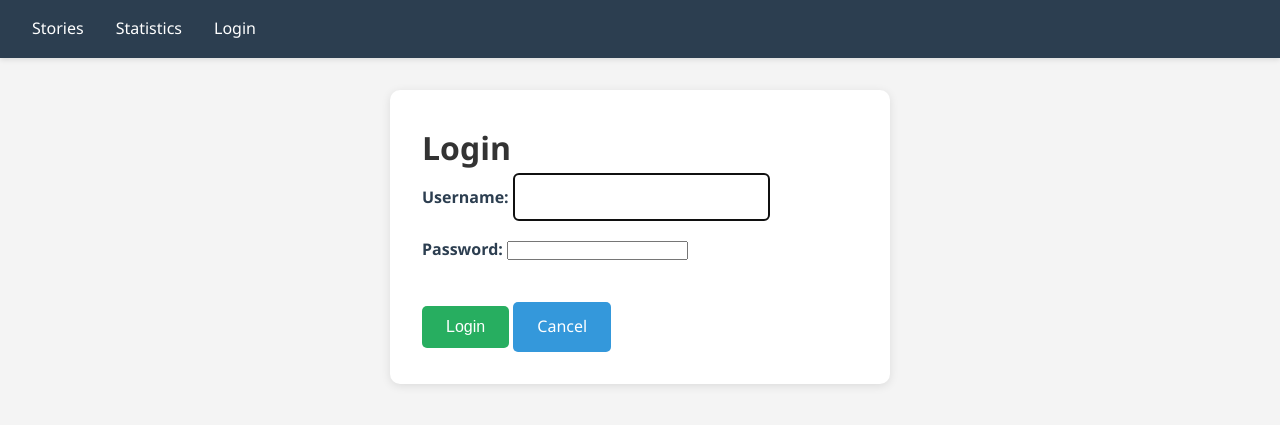
After one commit to iulian0o/Choose_Your_Own_Adventure, a Django app: page /login/ in a window 1280 px wide. The commit adds this page. Shown: the top 425 px of the page. Run offline with Django 5.2, Linux system fonts and the light colour scheme.

Commit message:
Feat: Created a superuser and a login page

```diff
--- a/django-app/nahb/settings.py
+++ b/django-app/nahb/settings.py
@@ -120,3 +120,7 @@ STATIC_URL = 'static/'
 
 FLASK_API_URL = 'http://localhost:5000'
 FLASK_API_KEY = 'your-secret-api-key-12345'
+
+LOGIN_URL = '/login/'
+LOGIN_REDIRECT_URL = '/author/'
+LOGOUT_REDIRECT_URL = '/'
--- a/django-app/stories/urls.py
+++ b/django-app/stories/urls.py
@@ -1,4 +1,5 @@
 from django.urls import path
+from django.contrib.auth import views as auth_views
 from . import views
 
 urlpatterns = [
@@ -11,13 +12,12 @@ urlpatterns = [
     path('play/<int:story_id>/', views.play_story, name='play_story'),
     path('play/<int:story_id>/page/<int:page_id>/', views.play_page, name='play_page'),
 
-    # Author tools
+    # Authentication
+    path('login/', auth_views.LoginView.as_view(template_name='registration/login.html'), name='login'),
+    path('logout/', views.user_logout, name='logout'),
+
+    # Author tools (login required)
     path('author/', views.author_dashboard, name='author_dashboard'),
-    path('author/story/<int:story_id>/edit/', views.story_edit, name='story_edit'),
+    path('author/story/create/', views.simple_story_create, name='story_create'),
     path('author/story/<int:story_id>/delete/', views.story_delete, name='story_delete'),
-    path('author/story/<int:story_id>/page/create/', views.page_create, name='page_create'),
-    path('author/page/<int:page_id>/choice/create/', views.choice_create, name='choice_create'),
-    path('author/story/<int:story_id>/publish/', views.story_publish, name='story_publish'),
-    path('author/story/create/', views.simple_story_create, name='story_create'),
-
 ]
--- a/django-app/templates/base.html
+++ b/django-app/templates/base.html
@@ -186,7 +186,12 @@
       <ul>
         <li><a href="{% url 'story_list' %}">Stories</a></li>
         <li><a href="{% url 'statistics' %}">Statistics</a></li>
-        <li><a href="{% url 'author_dashboard' %}">Author Dashboard</a></li>
+        {% if user.is_authenticated %}
+            <li><a href="{% url 'author_dashboard' %}">Author Dashboard</a></li>
+            <li><a href="{% url 'logout' %}">Logout ({{ user.username }})</a></li>
+        {% else %}
+            <li><a href="{% url 'login' %}">Login</a></li>
+        {% endif %}
       </ul>
     </nav>
 
--- /dev/null
+++ b/django-app/templates/registration/login.html
@@ -0,0 +1,34 @@
+{% extends 'base.html' %}
+
+{% block title %}Login - NAHB{% endblock %}
+
+{% block content %}
+<div class="card" style="max-width: 500px; margin: 0 auto;">
+    <h1>Login</h1>
+
+    <form method="post">
+        {% csrf_token %}
+
+        {% if form.errors %}
+        <div style="background: #f8d7da; color: #721c24; padding: 1rem; border-radius: 5px; margin-bottom: 1rem;">
+            Invalid username or password.
+        </div>
+        {% endif %}
+
+        <div>
+            <label for="username">Username:</label>
+            <input type="text" id="username" name="username" required autofocus>
+        </div>
+
+        <div>
+            <label for="password">Password:</label>
+            <input type="password" id="password" name="password" required>
+        </div>
+
+        <div style="margin-top: 1.5rem;">
+            <button type="submit" class="btn btn-success">Login</button>
+            <a href="{% url 'story_list' %}" class="btn">Cancel</a>
+        </div>
+    </form>
+</div>
+{% endblock %}
```
Also changed, not shown: django-app/stories/views.py (+27 -0 lines), django-app/db.sqlite3, django-app/static/css/style.css (added).
